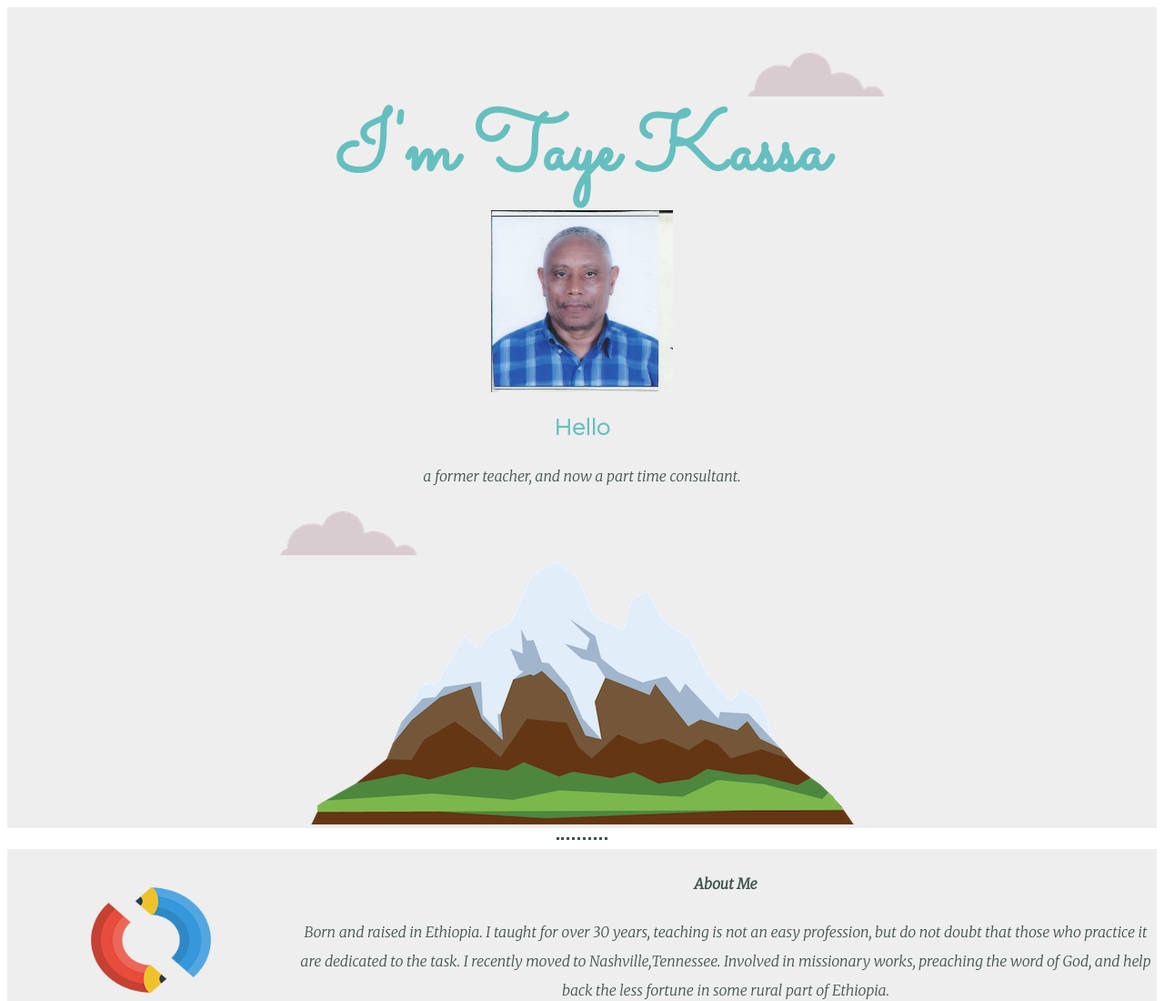
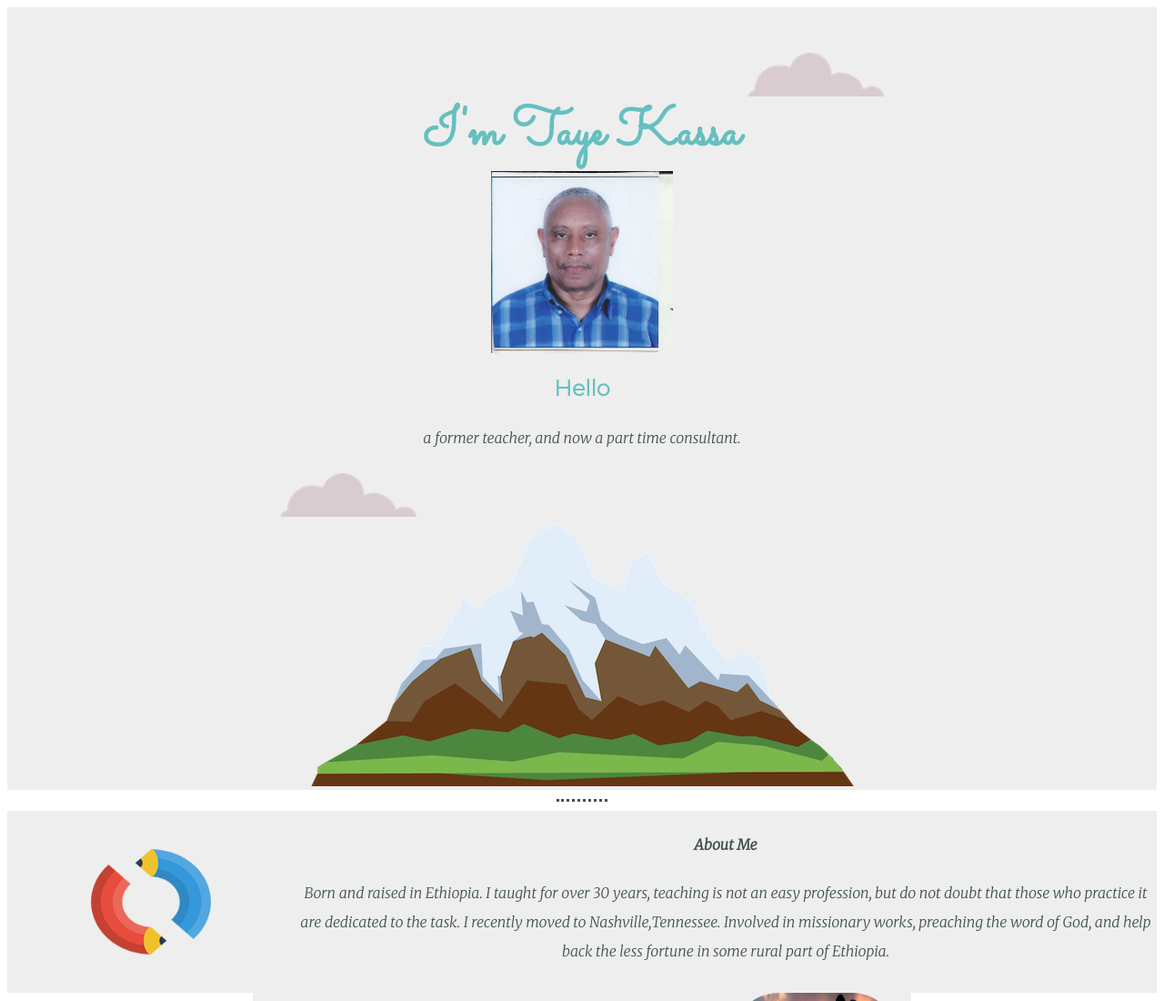
Before and after one commit to 0805Ewunet/practice-, a plain HTML site: page index.html in a window 1280 px wide. Shown: the top 1100 px of the page at 91% size. Drawn offline with Linux system fonts and the light colour scheme.

Commit message:
Update styles.css

```diff
--- a/css-MySite/css/styles.css
+++ b/css-MySite/css/styles.css
@@ -6,7 +6,7 @@ body {
 
 h1 {
   color: #66bfbf;
-  font-size: 5.625rem;
+  font-size: 3.625rem;
   line-height: 2px;
   font-family: "Sacramento", cursive;
 }
```
